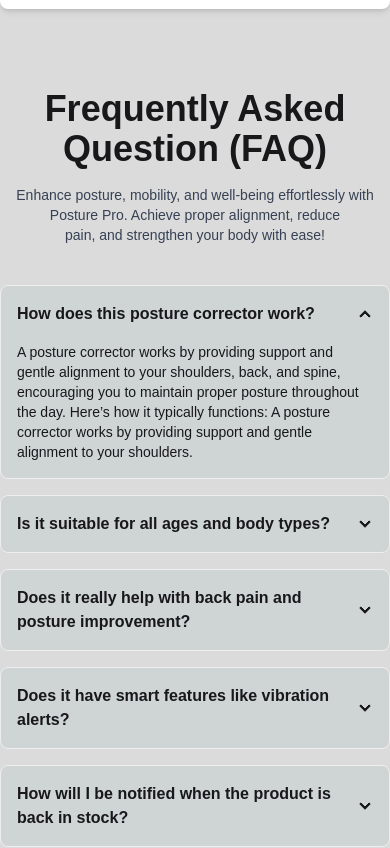
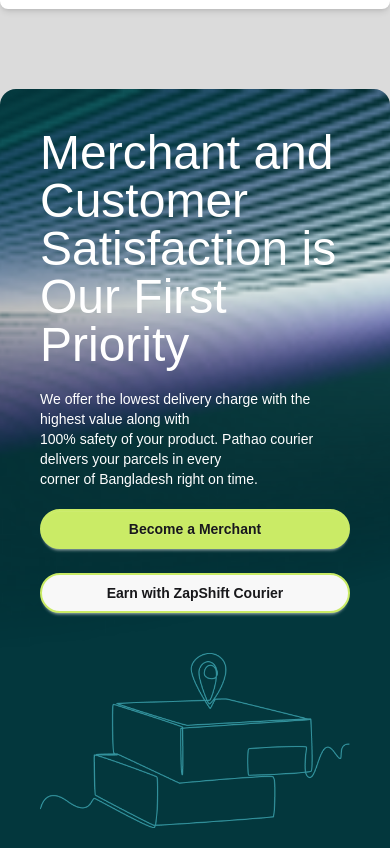
Before and after one commit to tonmoybiswas07/zap_shift_client, a React app: page / in a window 390 px wide. Shown: the part 5737-6585 px from the top of the page. Built offline with nearby package versions, Linux system fonts and the light colour scheme; the HTML template or start-up script is replaced by a standard one.

Commit message:
updated homepage

```diff
--- /dev/null
+++ b/src/Pages/Home/CustomerSatisfaction/CustomerSatisfaction.jsx
@@ -0,0 +1,27 @@
+import React from 'react';
+import bgImage from '../../../assets/be-a-merchant-bg.png';
+import locationMerchant from '../../../assets/location-merchant.png'
+
+const CustomerSatisfaction = () => {
+    return (
+        <div>
+            <div style={{ backgroundImage: `url(${bgImage})`, backgroundSize: "cover", backgroundPosition: "center",}} className="container bg-[#03373D] p-10 md:p-20 rounded-2xl my-20 text-white flex flex-col lg:flex-row items-center gap-10">
+
+
+                <div className="content">
+                    <h1 className='text-5xl'>Merchant and Customer Satisfaction is Our First Priority</h1>
+                    <p className='text-sm my-5'>We offer the lowest delivery charge with the highest value along with <br /> 100% safety of your product. Pathao courier delivers your parcels in every <br /> corner of Bangladesh right on time.</p>
+                    <div className='flex flex-col lg:flex-row gap-6'>
+                        <button className='btn rounded-full bg-[#CAEB66] border-2 border-[#CAEB66] hover:bg-white'>Become a Merchant</button>
+                        <button className='btn rounded-full border-2 border-[#CAEB66] hover:bg-[#CAEB66]'>Earn with ZapShift Courier</button>
+                    </div>
+                </div>
+                <div className=''>
+                    <img src={locationMerchant} alt="" />
+                </div>
+            </div>
+        </div>
+    );
+};
+
+export default CustomerSatisfaction;
--- a/src/Pages/Home/Home/Home.jsx
+++ b/src/Pages/Home/Home/Home.jsx
@@ -5,6 +5,7 @@
 import QuestionAnswer from '../QuestionAnswer/QuestionAnswer';
 import OurServices from '../OurServices/OurServices';
 import Support from '../Support/Support';
+import CustomerSatisfaction from '../CustomerSatisfaction/CustomerSatisfaction';
 
 
 const ourService = fetch('/services.json').then(res => res.json());
@@ -18,6 +19,7 @@
             <OurServices ourService={ourService}></OurServices>
             <Brands></Brands>
             <Support></Support>
+            <CustomerSatisfaction></CustomerSatisfaction>
             <QuestionAnswer></QuestionAnswer>
         </div>
     );
```
